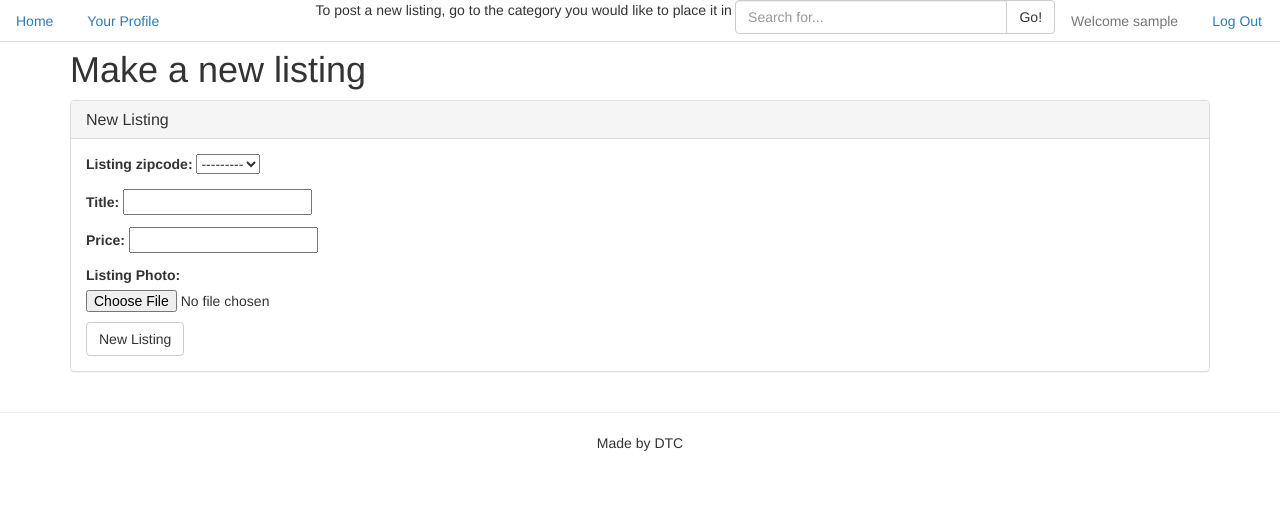
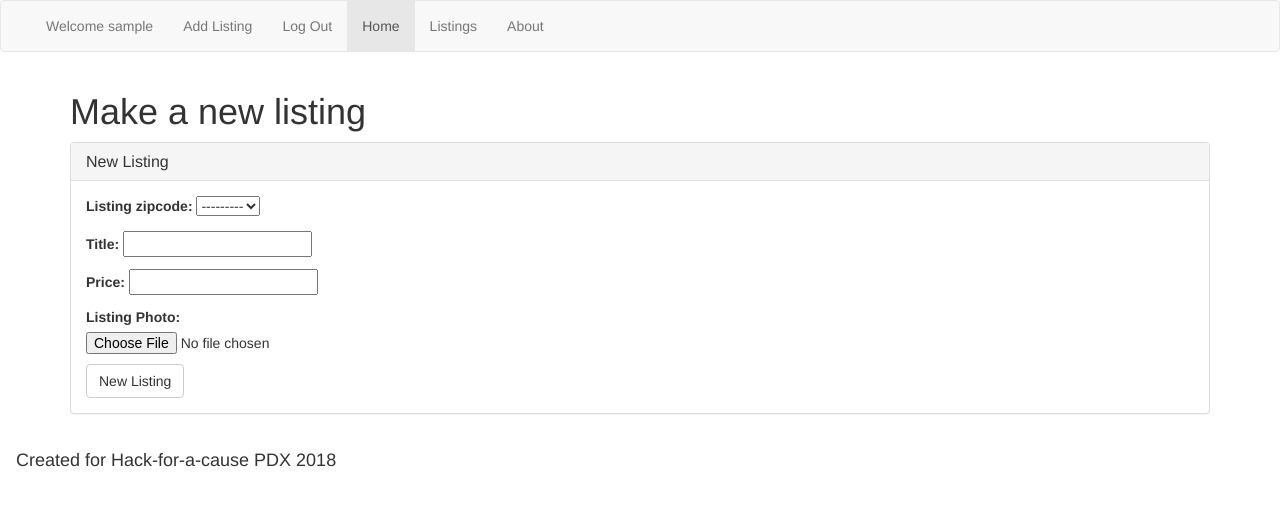
Before and after one commit to margielamadman/DenCityPDX, a Django app: a page that uses templates/base.html in a window 1280 px wide. Shown: the top 506 px of the page. Run offline with Django 3.2, Linux system fonts and the light colour scheme; the visitor is signed in with stand-in values (Sample User, id 1); data that the repository does not hold is empty; some libraries are stand-ins or nearby versions.

Commit message:
update base.html. new header.

```diff
--- a/templates/base.html
+++ b/templates/base.html
@@ -1,50 +1,75 @@
 {% load staticfiles %}
 <!DOCTYPE html>
-<html>
+<html lang="en" dir="ltr">
+
 <head>
   <meta charset="utf-8">
-        <title>{% block title %}Dencity PDX{% endblock %}</title>
-        <link rel="stylesheet" href="{% static 'll_app/css/bootstrap.min.css' %}">
-        <link rel="stylesheet" href="{% static 'll_app/css/main.css' %}">
+  <title>DenCity</title>
+  <!-- Bootstrap core CSS -->
+  <link rel="stylesheet" href="https://maxcdn.bootstrapcdn.com/bootstrap/3.3.7/css/bootstrap.min.css" integrity="sha384-BVYiiSIFeK1dGmJRAkycuHAHRg32OmUcww7on3RYdg4Va+PmSTsz/K68vbdEjh4u" crossorigin="anonymous">
+  <!-- bootstrap javascript -->
+  <script src="https://maxcdn.bootstrapcdn.com/bootstrap/3.3.7/js/bootstrap.min.js" integrity="sha384-Tc5IQib027qvyjSMfHjOMaLkfuWVxZxUPnCJA7l2mCWNIpG9mGCD8wGNIcPD7Txa" crossorigin="anonymous"></script>
+  <script src="https://ajax.googleapis.com/ajax/libs/jquery/1.11.3/jquery.min.js"></script>
+
 </head>
+
 <body>
-        {# menu bar #}
-        <ul class="nav nav-tabs navbar-fixed-top">
-            <li role="presentation"><a href="{% url 'index_view' %}">Home</a></li>
+  <nav class="navbar navbar-default narbar-static-top">
+    <div class="container-fluid">
+      <a class="navbar-brand" href="#">
+        <!-- <img alt="DTC" src="/static/img/dtc-small.png"> -->
+      </a>
+      <!-- Brand and toggle get grouped for better mobile display -->
+        <ul class="nav navbar-nav">
           {% if request.user.is_authenticated %}
-                <li role="presentation" class=""><a href="{% url 'profile_view' %}">Your Profile</a></li>
-                <li role="presentation" class="pull-right"><a href="{% url 'logout' %}?next={% url 'index_view' %}">Log Out</a></li>
-                <li role="presentation" class="disabled pull-right"><a href="#">Welcome {{ request.user }}</a></li>
+          <li> <a href="#">Welcome {{ request.user }}</a></li>
+          <li> <a href="{% url 'add' %}">Add Listing</a></li>
+
+          <li> <a href="{% url 'logout' %}?next={% url 'index_view' %}">Log Out</a></li>
           {% else %}
-                <li role="presentation"><a href="{% url 'register_view' %}">Get an account</a></li>
-                <li role="presentation"><a href="{% url 'login' %}">Login</a></li>
+          <li><a href="{% url 'register_view' %}">Get an account</a></li>
+          <li><a href="{% url 'login' %}">Login</a></li>
           {% endif %}
-            {# search #}
-            <form id="searchform" action="{% url 'search_list_view' %}" method="get" accept-charset="utf-8">
-                <div class="input-group col-md-3 pull-right">
-                    <input class="form-control" id="searchbox" name="q" type="text" placeholder="Search for...">
-                    <span class="input-group-btn">
-                        <button class="btn btn-default" type="button">Go!</button>
-                    </span>
+
+          <li class="active"><a href="{% url 'index_view' %}">Home<span class="sr-only">(current)</span></a></li>
+          <li><a href="#">Listings</a></li>
+        <ul class="nav navbar-nav navbar-right">
+          <!-- ABOUT VIEW -->
+          <li><a href="{# % url 'about_view' %}">About</a></li>
+        </ul>
+      </ul>
     </div>
-            </form>
-        </ul>
+  </nav>
+
 
   {% block hero %}
-        <p class="text-center">To post a new listing, go to the category you would like to place it in and click the Add New Listing button.</p>
   {% endblock %}
+
   <div class="container">
     {% block body %}
     body content
     {% endblock %}
   </div>
-        <!-- jQuery (necessary for Bootstrap's JavaScript plugins) -->
-        {# <script src="https://ajax.googleapis.com/ajax/libs/jquery/1.11.3/jquery.min.js"></script>#}
-        <!-- Include all compiled plugins (below), or include individual files as needed -->
-        {# <script src="{% static 'bank_app/js/bootstrap.js' %}"></script>#}
+
+  <nav class="navbar navbar-bottom justify-content-center">
+    <!-- <div class="navbar-header"> -->
+    <div class="mx-auto order-0">
+      <p class="navbar-brand mx-auto"> Created for Hack-for-a-cause PDX 2018 </p>
+    </div>
+  </nav>
 </body>
-    <footer>
-        <hr>
-        <p class="text-center">Made by DTC</p>
-    </footer>
+
 </html>
+
+<!-- <li class="dropdown">
+  <a href="#" class="drospdown-toggle" data-toggle="dropdown" role="button" aria-haspopup="true" aria-expanded="false">Dropdown <span class="caret"></span></a>
+  <ul class="dropdown-menu">
+    <li><a href="#">Action</a></li>
+    <li><a href="#">Another action</a></li>
+    <li><a href="#">Something else here</a></li>
+    <li role="separator" class="divider"></li>
+    <li><a href="#">Separated link</a></li>
+    <li role="separator" class="divider"></li>
+    <li><a href="#">One more separated link</a></li>
+  </ul>
+</li> -->
```
Lines whose indentation alone changed are shown as unchanged.
